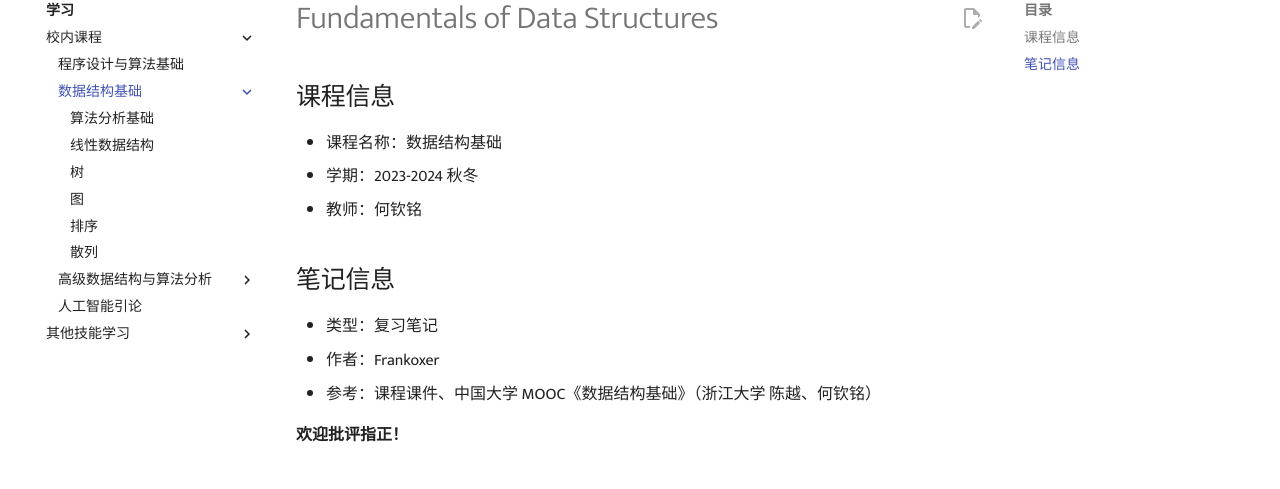
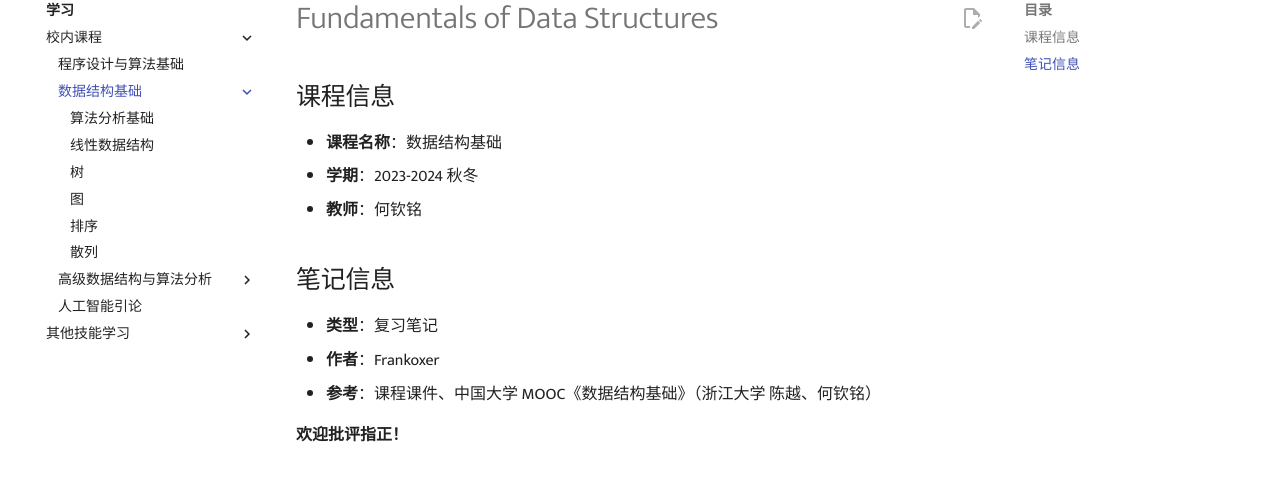
Before and after one commit to Frankoxer/frankoxer.github.io, an MkDocs documentation site: the page built from docs/study/course/ds/index.md, in a window 1280 px wide. Shown: the part 149-638 px from the top of the page. Built offline with MkDocs 1.6.1 and Material for MkDocs 9.7.7, drawn with Linux system fonts in a browser that asks for light colours; comment, search, counter and statistics services are not loaded.

```diff
--- a/docs/study/course/ds/index.md
+++ b/docs/study/course/ds/index.md
@@ -6,14 +6,14 @@ comments: true
 
 ## 课程信息
 
-- 课程名称：数据结构基础
-- 学期：2023-2024 秋冬
-- 教师：何钦铭
+- **课程名称**：数据结构基础
+- **学期**：2023-2024 秋冬
+- **教师**：何钦铭
 
 ## 笔记信息
 
-- 类型：复习笔记
-- 作者：Frankoxer
-- 参考：课程课件、中国大学 MOOC《数据结构基础》（浙江大学 陈越、何钦铭）
+- **类型**：复习笔记
+- **作者**：Frankoxer
+- **参考**：课程课件、中国大学 MOOC《数据结构基础》（浙江大学 陈越、何钦铭）
 
 **欢迎批评指正！**
```
